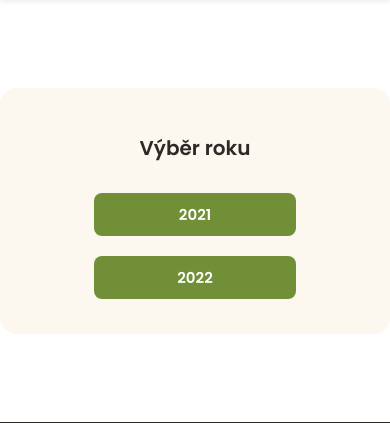
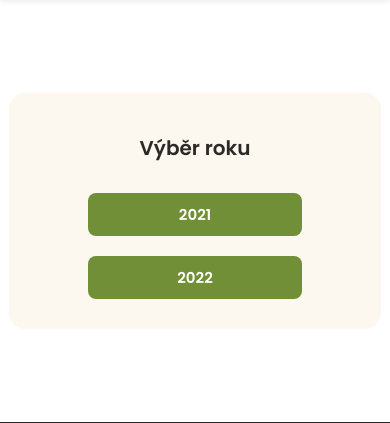
Before and after one commit to zdepodany/taborStrelkaWeb, a Django app: page /yearPick/ in a window 390 px wide. Shown: the part 50-473 px from the top of the page. Run offline with Django 3.2, Linux system fonts and the light colour scheme.

Commit message:
Make responsive download page

```diff
--- a/taborapp/static/css/master.css
+++ b/taborapp/static/css/master.css
@@ -65,7 +65,7 @@ p {
 }
 
 .tab {
-    width: 75rem;
+    width: 50%;
     padding: 2.5rem 6rem;
     border-radius: 1.6rem;
     background-color: #FCF8EF;
@@ -164,7 +164,16 @@ p {
     color: #FFF;
 }
 
+
 /* Responsivity */
+/* 1000px */
+
+@media only screen and (max-width: 1000px) {
+    .tab {
+        padding: 2rem 4rem;
+    }
+  }
+
 /* 768px */
 
 @media only screen and (max-width: 768px) {
```
Also changed, not shown: taborapp/static/css/downloads.css (+29 -0 lines).
